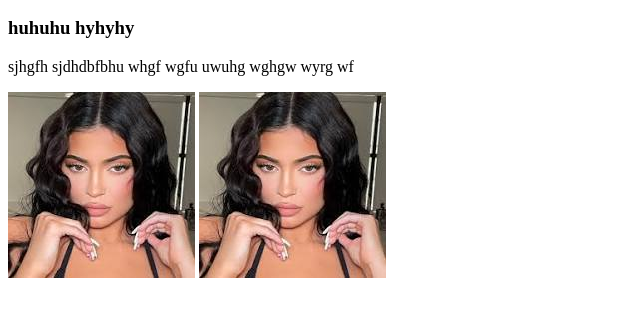
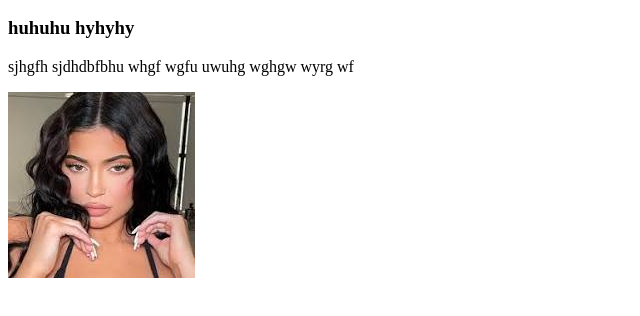
Before and after one commit to mehrabhassan71/my-second-repo, a plain HTML site: page index.html in a window 1280 px wide. Shown: the part 110-426 px from the top of the page, without its empty margins (0-640 px from the left). Drawn offline with Linux system fonts and the light colour scheme.

Commit message:
added kyle

```diff
--- a/index.html
+++ b/index.html
@@ -12,6 +12,5 @@
     <h3>huhuhu hyhyhy</h3>
     <p>sjhgfh sjdhdbfbhu whgf wgfu uwuhg wghgw wyrg wf </p>
     <img src="kyle.jpg" alt="">
-    <img src="kyle.jpg" alt="">
 </body>
 </html>
```
